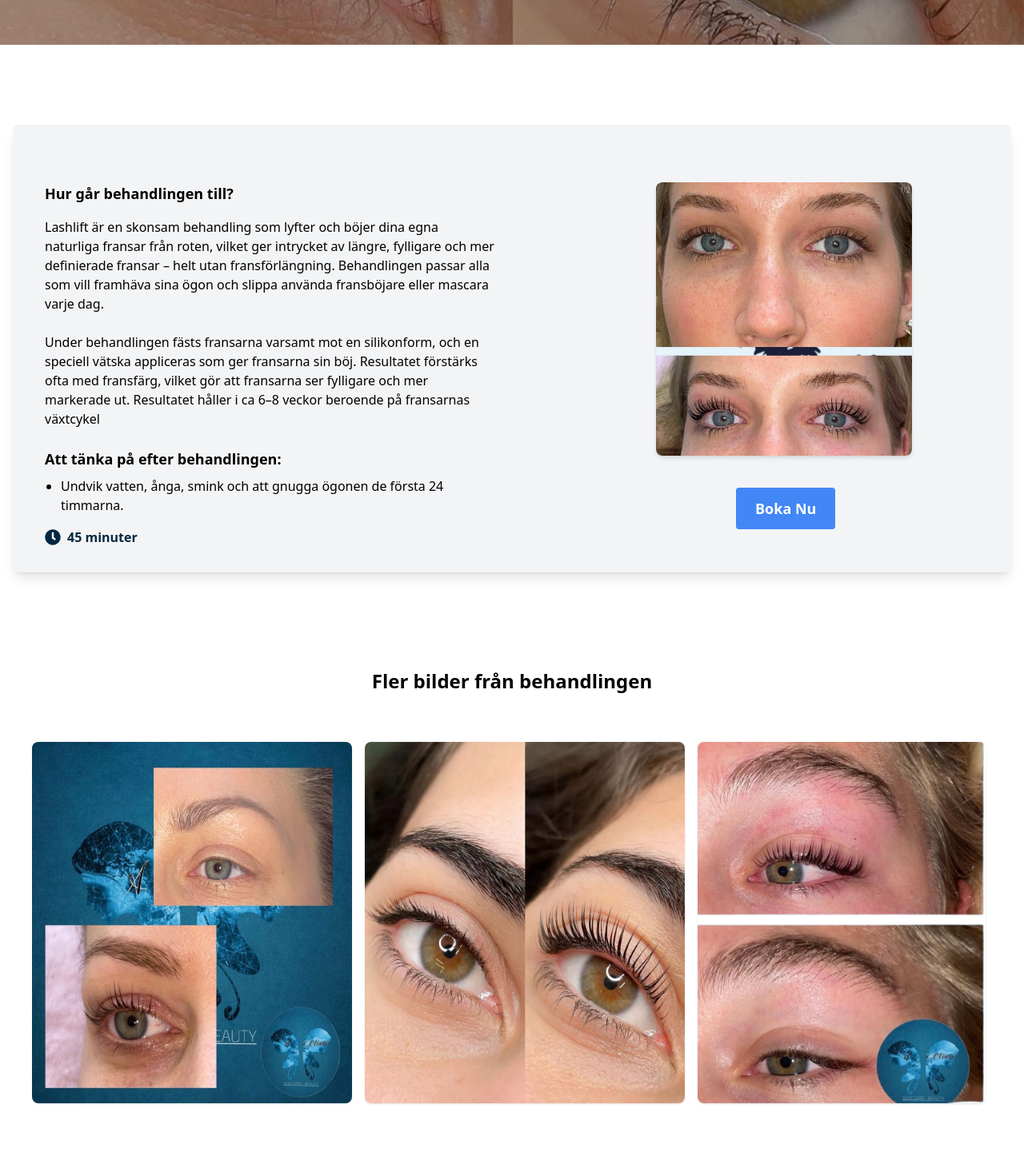
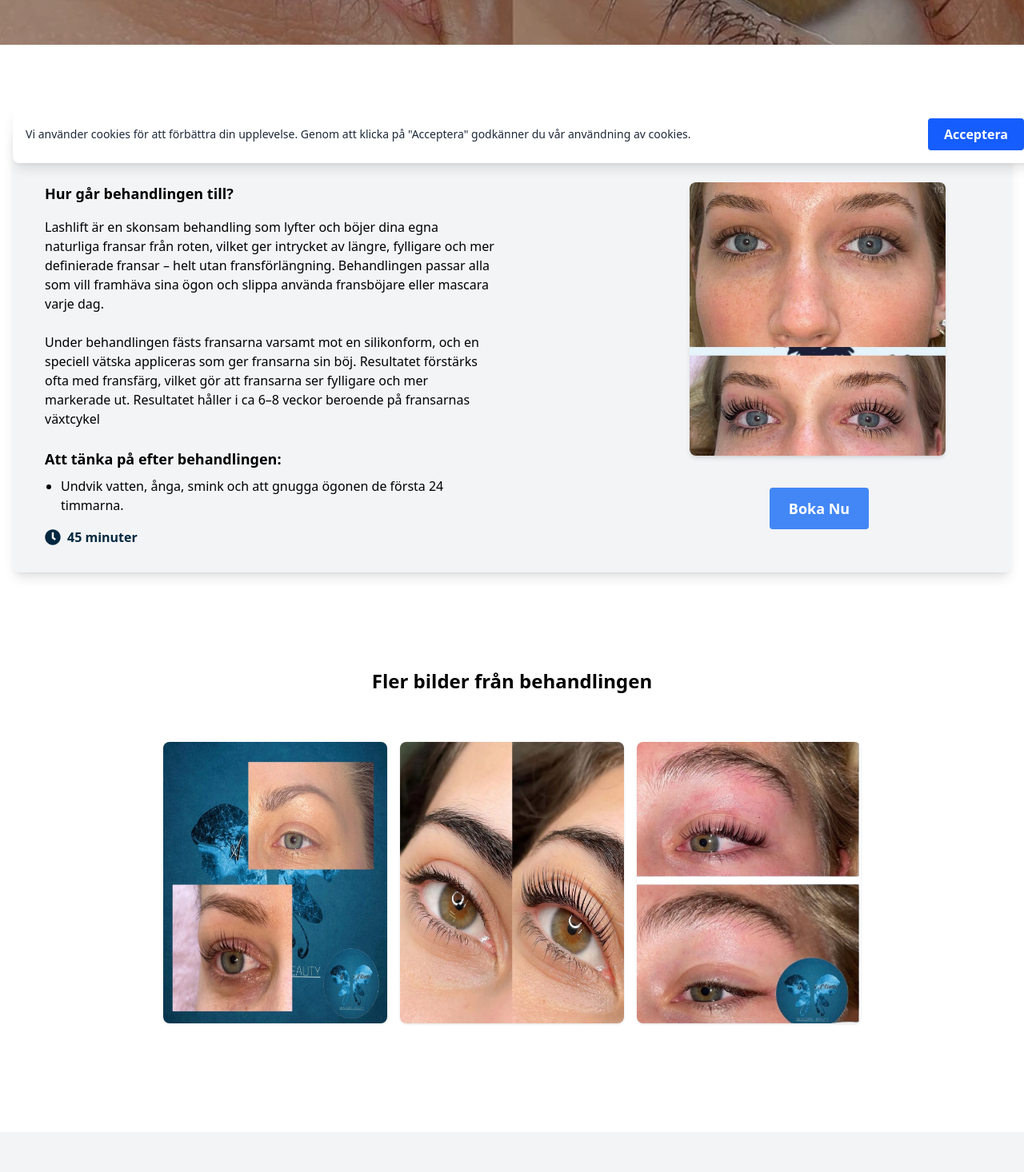
Before and after one commit to Yassmin97/A-clinic, a React (Vite) app: page /Behandling/Lashlift in a window 1280 px wide. Shown: the part 580-2046 px from the top of the page at 80% size. Built offline with nearby package versions, Linux system fonts and the light colour scheme.

Commit message:
cookie and mobile version

```diff
--- a/package.json
+++ b/package.json
@@ -12,6 +12,7 @@
   "dependencies": {
     "@heroicons/react": "^2.2.0",
     "@tailwindcss/vite": "^4.1.8",
+    "js-cookie": "^3.0.5",
     "lucide-react": "^0.525.0",
     "react": "^19.1.0",
     "react-dom": "^19.1.0",
--- a/src/App.jsx
+++ b/src/App.jsx
@@ -9,6 +9,7 @@ import Microneedling from './Components/Microneedling';
 import BBGlow from './Components/BBGlow';
 import LashLift from './Components/Lashlift';
 import BrowLift from './Components/Browlift';
+import CookieBanner from './Components/CookieBanner';
 
 
 function App() {
@@ -24,11 +25,13 @@ function App() {
             <Route path='/About' element={<About />}/>
             <Route path='/Contact' element={<Contact />}/>
             <Route path='/Behandling/Microneedling' element ={<Microneedling />} />
-            <Route path='/Behandling/BB Glow' element ={<BBGlow />} />
+            <Route path='/Behandling/BB-Glow' element ={<BBGlow />} />
             <Route path='/Behandling/Lashlift' element ={<LashLift />} />
             <Route path='/Behandling/Browlift' element ={<BrowLift />} />
           </Routes>
+          <CookieBanner />
         </div>
+
         <Footer/>
        </div>
     </Router>
--- a/src/Components/BBGlow.jsx
+++ b/src/Components/BBGlow.jsx
@@ -6,7 +6,7 @@ const BBGlow = () => {
     <div>
     <div className="w-full h-138 bg-cover bg-[center_top_60%] bg-no-repeat" style={{backgroundImage: `url('/bb.glow.jpeg')`}}>
 
-    <div className="bg-black/35 w-full h-138 px-30 py-34 md:py-40">
+    <div className="bg-black/35 w-full h-138 px-6 md:px-30 py-34 md:py-40">
       <h1 className="text-4xl md:text-5xl font-bold pt-17 text-white mb-6">BB Glow</h1>
 
     <a href="https://www.bokadirekt.se/places/a-clinic-60706" className="mt-6 inline-block bg-white text-[#4287f5] font-bold text-lg hover:bg-[#c5c5c5] py-3 px-6 rounded transition">
@@ -40,9 +40,9 @@ const BBGlow = () => {
 </div>
     </div>
 
-    <div className="rounded overflow-hidden pl-20">
-        <img src="/bb.glow..jpeg" alt="bbglow" className="rounded-lg shadow-md w-110 h-auto" />
-            <a href="https://www.bokadirekt.se/places/a-clinic-60706" className="inline-block text-white bg-[#4287f5] font-bold text-lg hover:bg-[#c5c5c5] py-3 px-6 rounded transition ml-40 mt-10">
+    <div className="rounded overflow-hidden md:pl-20 pl-4 mt-10">
+        <img src="/bb.glow..jpeg" alt="bbglow" className="rounded-lg shadow-md md:w-110 h-auto" />
+            <a href="https://www.bokadirekt.se/places/a-clinic-60706" className="inline-block text-white bg-[#4287f5] font-bold text-lg hover:bg-[#c5c5c5] py-3 px-6 rounded transition md:ml-40 mt-6 ml-25 md:mt-10 md:w-auto text-center">
         Boka Nu
         </a>
     </div>
--- a/src/Components/Browlift.jsx
+++ b/src/Components/Browlift.jsx
@@ -4,13 +4,13 @@ import { FaClock } from "react-icons/fa";
 const Browlift = () => {
   return (
     <div>
-    <div className="w-352 h-138 bg-right bg-no-repeat" style={{backgroundImage: `url('/Browlift2.jpeg')`}}>
-      <div className="w-180 h-138 bg-[center_top_50%] bg-lift bg-no-repeat" style={{backgroundImage: `url('/browlift.jpeg')`}}>
+    <div className="w-full md:w-352 h-138 bg-right bg-no-repeat" style={{backgroundImage: `url('/Browlift2.jpeg')`}}>
+      <div className="w-full md:w-180 h-138 bg-[center_top_50%] bg-lift bg-no-repeat" style={{backgroundImage: `url('/browlift.jpeg')`}}>
 
 
-    <div className="bg-black/35 w-352 h-138 px-30 py-34 md:py-40">
+    <div className="bg-black/35 w-full md:w-352 h-138 px-6 md:px-30 py-34 md:py-40">
       <h1 className="text-4xl md:text-5xl font-bold pt-17 text-white mb-6">Browlift</h1>
-      <h4 className="text-2xl md:text-2xl font-bold  text-white mb-6">Formade och fylligare bryn</h4>
+      <h4 className="text-2xl md:text-2xl font-bold text-white mb-6">Formade och fylligare bryn</h4>
 
     <a href="https://www.bokadirekt.se/places/a-clinic-60706" className="mt-6 inline-block bg-white text-[#4287f5] font-bold text-lg hover:bg-[#c5c5c5] py-3 px-6 rounded transition">
         Boka Nu
@@ -18,8 +18,8 @@ const Browlift = () => {
     </div>
     </div> </div>
 
-<div className="max-w-7xl mx-auto px-4 mt-25 mb-30">
-    <div className="bg-gray-100 shadow-lg rounded-lg p-6 md:p-8  md:px-10 grid grid-cols-1 md:grid-cols-2 gap-10 items-start">
+<div className="max-w-7xl mx-auto px-4 mt-24 mb-30">
+    <div className="bg-gray-100 shadow-lg rounded-lg p-6 md:p-8 md:px-10 grid grid-cols-1 md:grid-cols-2 gap-10 items-start">
       <div className="w-full md:w-[100%] mt-16">
       <h2 className="font-semibold text-lg mb-4">Hur går behandlingen till?</h2>
       <p className="mb-6">
@@ -32,9 +32,9 @@ const Browlift = () => {
 </div>
     </div>
 
-    <div className="rounded overflow-hidden pl-30">
-        <img src="/browlift.jpeg" alt="browlift" className="rounded-lg shadow-md w-80 h-auto" />
-            <a href="https://www.bokadirekt.se/places/a-clinic-60706" className="inline-block text-white bg-[#4287f5] font-bold text-lg hover:bg-[#c5c5c5] py-3 px-6 rounded transition ml-25 mt-10">
+    <div className="rounded overflow-hidden md:pl-30 pl-0">
+        <img src="/browlift.jpeg" alt="browlift" className="rounded-lg shadow-md md:w-80 w-full h-auto" />
+            <a href="https://www.bokadirekt.se/places/a-clinic-60706" className="inline-block text-white bg-[#4287f5] font-bold text-lg hover:bg-[#c5c5c5] py-3 px-6 rounded transition md:ml-25 ml-28 mt-6 md:mt-10 md:w-auto">
         Boka Nu
         </a>
     </div>
--- /dev/null
+++ b/src/Components/CookieBanner.jsx
@@ -0,0 +1,36 @@
+import { useEffect, useState } from "react";
+import Cookies from "js-cookie";
+
+const CookieBanner = () => {
+  const [showBanner, setShowBanner] = useState(false);
+
+  useEffect(() => {
+    const userConsent = Cookies.get("userConsent");
+    if (!userConsent) {
+      setShowBanner(true);
+    }
+  }, []);
+
+  const handleAccept = () => {
+    Cookies.set("userConsent", "true", { expires: 30 });
+    setShowBanner(false);
+  };
+
+  if (!showBanner) return null;
+
+  return (
+    <div className="fixed bottom-0 left-0 w-full z-50 bg-white shadow-lg p-4 md:bottom-4 md:left-4 md:right-4 md:rounded-lg md:flex md:items-center md:justify-between">
+      <p className="text-sm text-gray-800 mb-3 md:mb-0 md:mr-4">
+        Vi använder cookies för att förbättra din upplevelse. Genom att klicka på "Acceptera" godkänner du vår användning av cookies.
+      </p>
+      <button
+        onClick={handleAccept}
+        className="w-full md:w-auto bg-blue-600 hover:bg-blue-700 text-white font-semibold px-5 py-2 rounded text-center"
+      >
+        Acceptera
+      </button>
+    </div>
+  );
+};
+
+export default CookieBanner;
--- a/src/Components/Lashlift.jsx
+++ b/src/Components/Lashlift.jsx
@@ -6,7 +6,7 @@ const Lashlift = () => {
     <div>
     <div className="w-full h-138 bg-cover bg-[center_top_60%] bg-no-repeat" style={{backgroundImage: `url('/lashlift3.jpeg')`}}>
 
-    <div className="bg-black/35 w-full h-138 px-30 py-34 md:py-40">
+    <div className="bg-black/35 w-full h-138 px-6 md:px-30 py-24 md:py-40">
       <h1 className="text-4xl md:text-5xl font-bold pt-17 text-white mb-6">Lashlift</h1>
       <h4 className="text-2xl md:text-2xl font-bold  text-white mb-6">Böjda fransar med naturligt lyft</h4>
 
@@ -17,7 +17,7 @@ const Lashlift = () => {
     </div>
 
 <div className="max-w-7xl mx-auto px-4 mt-25">
-    <div className="bg-gray-100 shadow-lg rounded-lg p-6 md:p-8  md:px-10 grid grid-cols-1 md:grid-cols-2 gap-10 items-start">
+    <div className="bg-gray-100 shadow-lg rounded-lg p-6 md:p-8 md:px-10 grid grid-cols-1 md:grid-cols-2 gap-10 items-start">
       <div className="w-full mt-10">
       <h2 className="font-semibold text-lg mb-4">Hur går behandlingen till?</h2>
       <p className="mb-6">
@@ -37,26 +37,30 @@ const Lashlift = () => {
 </div>
     </div>
 
-    <div className="rounded overflow-hidden pl-40 mt-10">
-        <img src="/lashlift2.jpeg" alt="lashlift" className="rounded-lg shadow-md w-80 h-auto" />
-            <a href="https://www.bokadirekt.se/places/a-clinic-60706" className="inline-block text-white bg-[#4287f5] font-bold text-lg hover:bg-[#c5c5c5] py-3 px-6 rounded transition ml-25 mt-10">
+    <div className="rounded overflow-hidden mt-10 flex flex-col items-center md:pl-40">
+        <img src="/lashlift2.jpeg" alt="lashlift" className="rounded-lg shadow-md w-72 md:w-80 h-auto" />
+            <a href="https://www.bokadirekt.se/places/a-clinic-60706" className="inline-block text-white bg-[#4287f5] font-bold text-lg hover:bg-[#c5c5c5] py-3 px-6 rounded transition md:ml-1 mt-10">
         Boka Nu
         </a>
     </div>
     </div>
 
 
-    <div className="mt-16 px-6">
-        <h2 className="text-2xl font-semibold mb-4 text-center mt-30">Fler bilder från behandlingen</h2>
-        <div className="flex overflow-x-auto space-x-4 pb-4 mb-30 mt-15">
-          <img src="/lashlift.jpeg" alt="lashlift" className="rounded-lg shadow w-100 h-auto flex-shrink-0" />
-          <img src="/lashlift3.jpeg" alt="lashlift" className="rounded-lg shadow w-100 h-auto flex-shrink-0" />
-          <img src="/lashlift4.png" alt="lashlift" className="rounded-lg shadow w-90 h-auto flex-shrink-0" />
-        </div>
-
+  <div className="mt-16 px-6">
+  <h2 className="text-2xl font-semibold mb-4 text-center mt-30">
+    Fler bilder från behandlingen
+  </h2>
+  <div className="overflow-x-auto pb-4 mb-30 mt-15">
+    <div className="flex space-x-4 w-max mx-auto">
+      <img src="/lashlift.jpeg" alt="lashlift" className="rounded-lg shadow w-64 md:w-70 h-auto flex-shrink-0"/>
+      <img src="/lashlift3.jpeg" alt="lashlift" className="rounded-lg shadow w-64 md:w-70 h-auto flex-shrink-0"/>
+      <img src="/lashlift4.png" alt="lashlift" className="rounded-lg shadow w-64 md:w-70 h-auto flex-shrink-0"/>
+    </div>
+  </div>
+</div>
     </div>
     </div>
-    </div>
+
   );
 };
 export default Lashlift;
```
Also changed, not shown: 1 other file (tests, documents, lock files or other folders).
